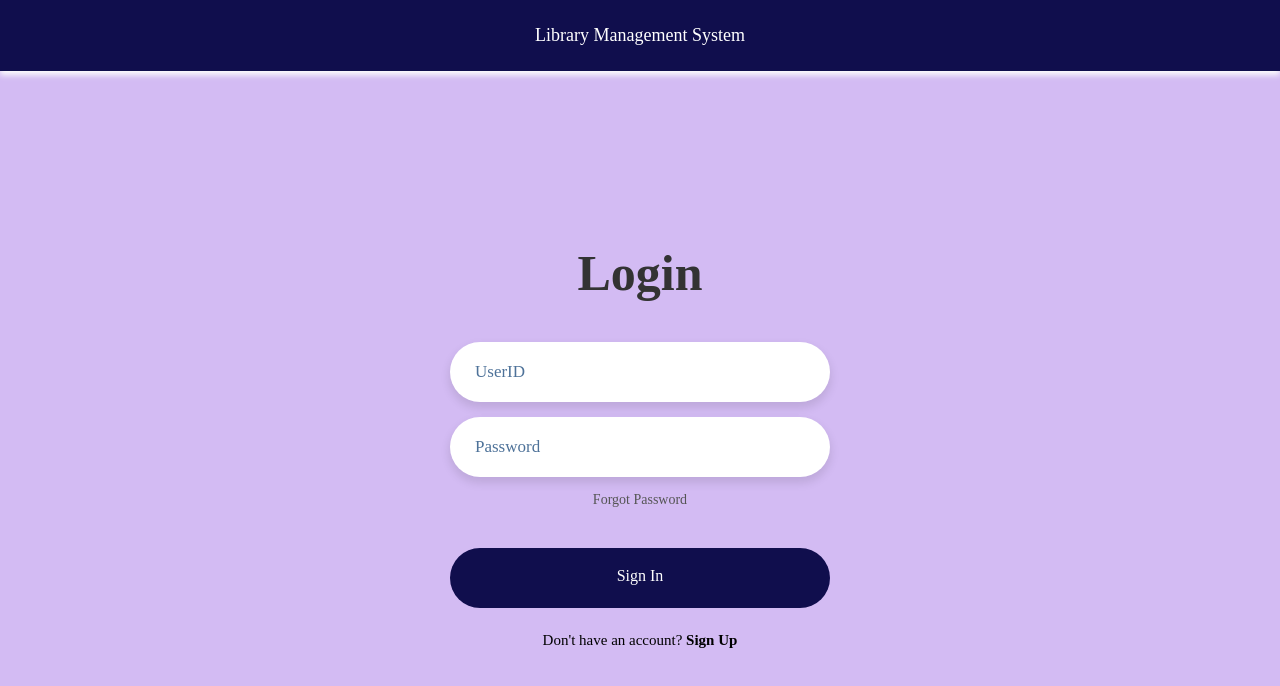
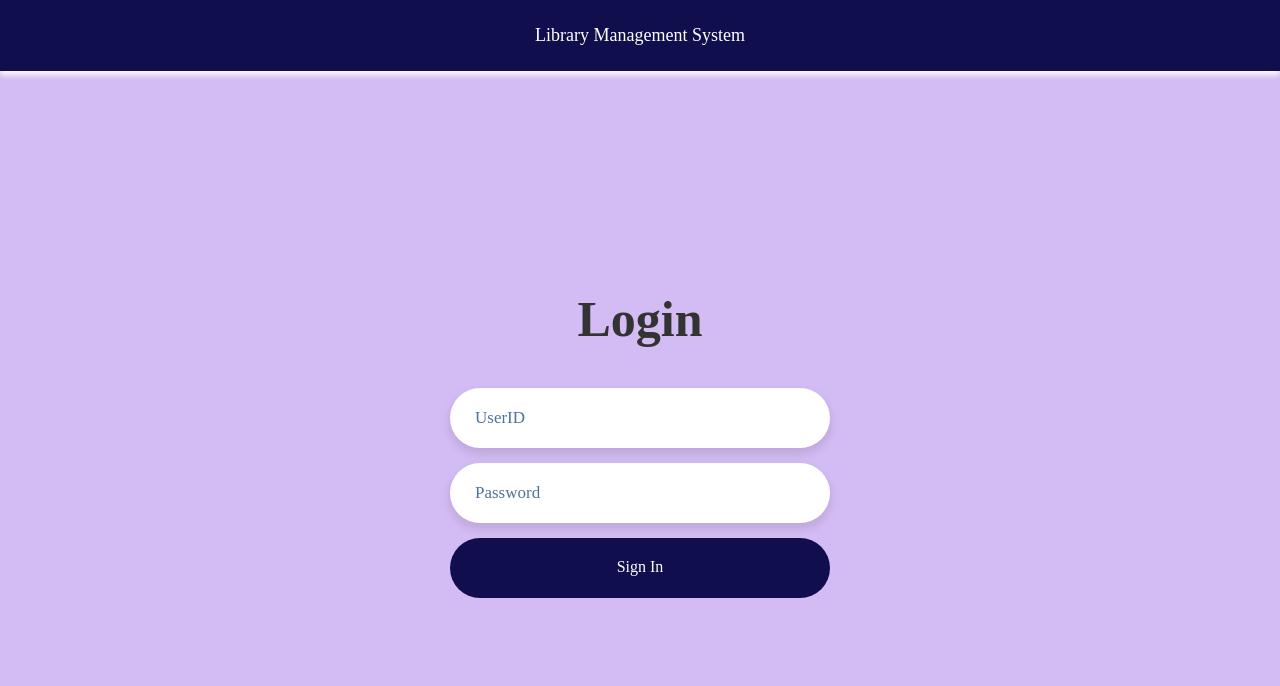
Before and after one commit to writeScience2027/412Project, a plain HTML site: page templates_static/index.html in a window 1280 px wide. Drawn offline with Linux system fonts and the light colour scheme; files that its build step writes are made by us from their sources; a web font is replaced by a local one.

Commit message:
removed forgot password and signup

```diff
--- a/templates_static/index.html
+++ b/templates_static/index.html
@@ -23,19 +23,11 @@
                 <div class="input-box">
                     <input type="password" name="password" class="input-field" placeholder="Password" autocomplete="off" required>
                 </div>
-                <div class="forgot">
-                    <section>
-                        <a href="/forgot_password.html">Forgot Password</a>
-                    </section>
-                </div>
                 <div class="input-submit">
                     <button type="submit" class="submit-btn" id="submit"></button>
                     <label for="submit">Sign In</label>
                 </div>
             </form>
-            <div class="sign-up-link">
-                <p>Don't have an account? <a href="/sign_up.html">Sign Up</a></p>
-            </div>
         </div>
     </div>
 </body>
```
